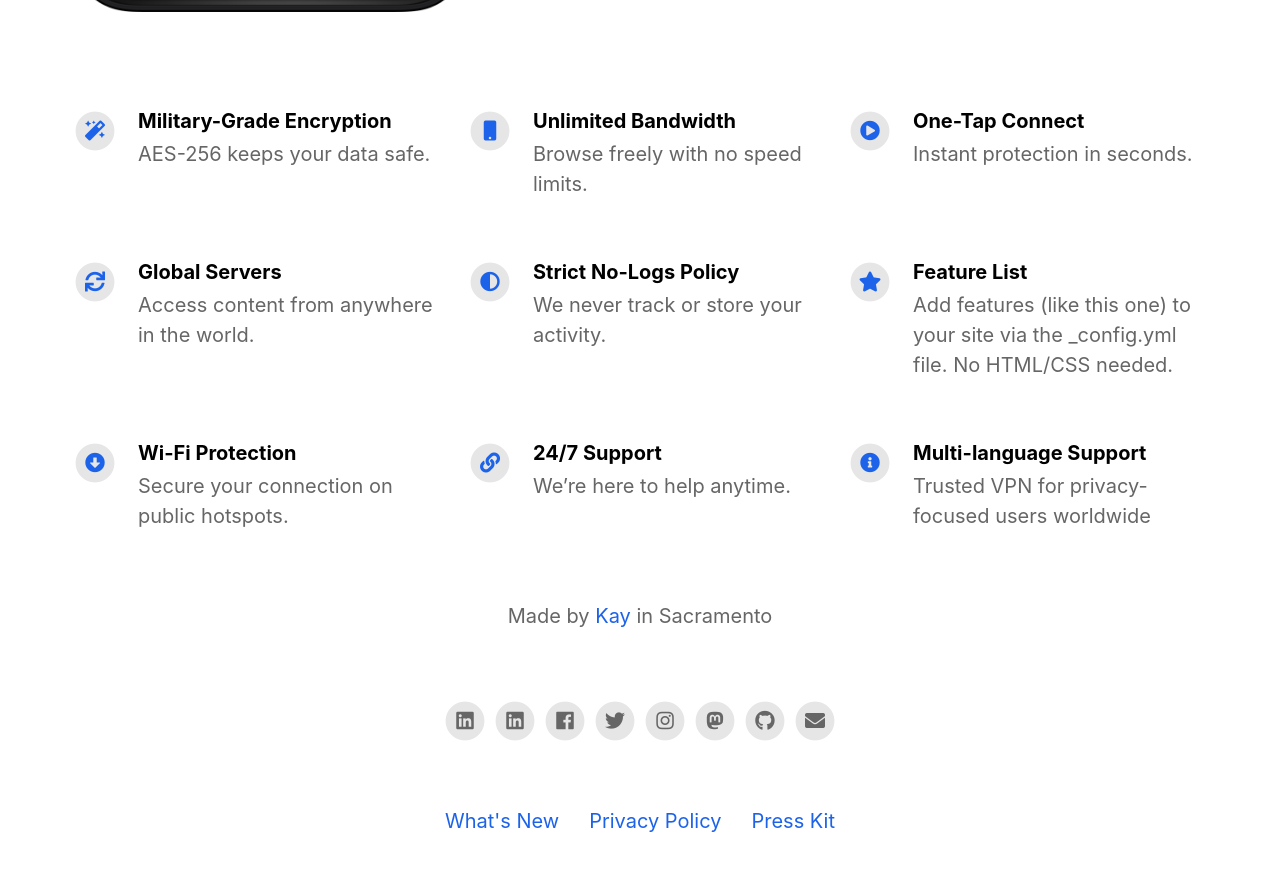
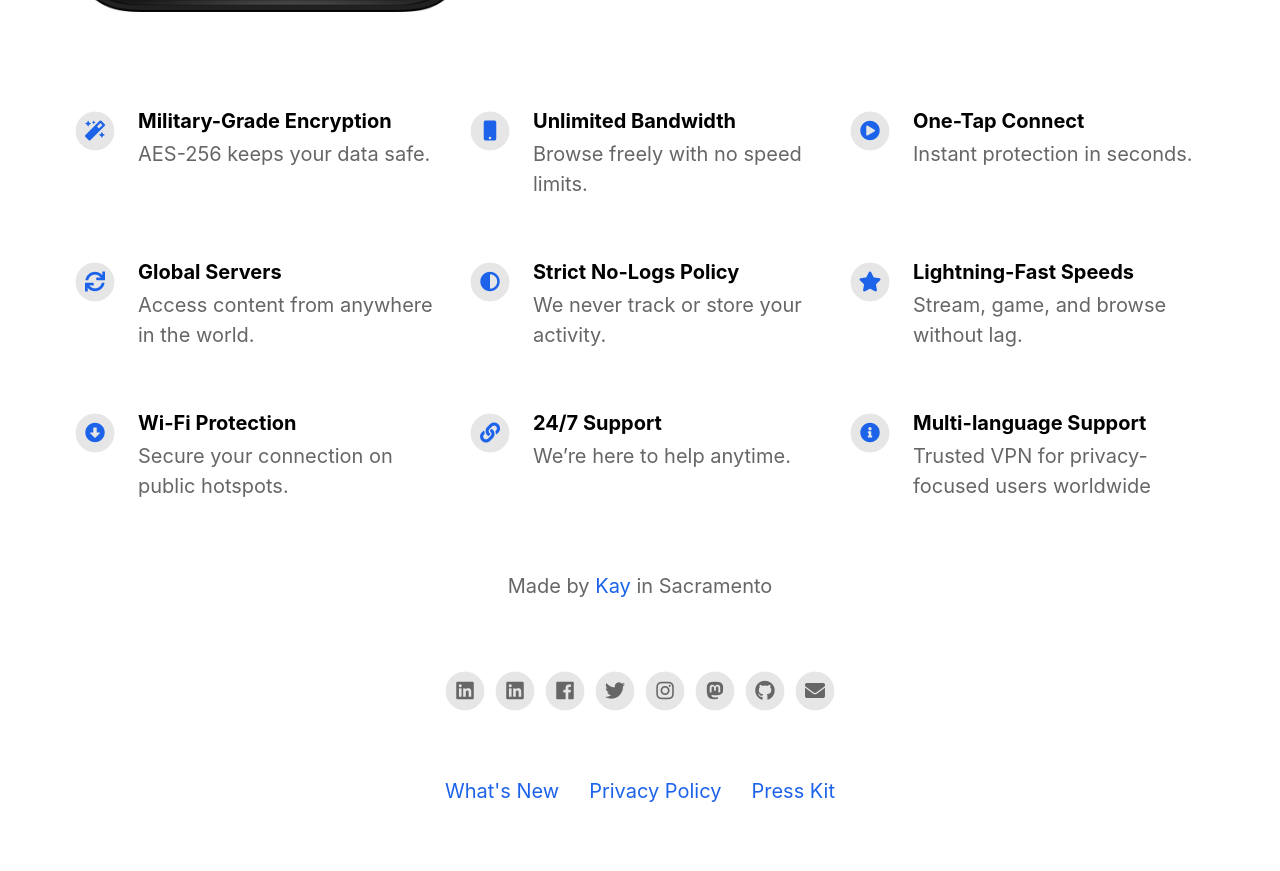
Before and after one commit to adorika228/shieldconnect, a Jekyll site: the page built from index.html, in a window 1280 px wide and 900 px high, scrolled down 973 px. Shown: the top 871 px of the window. Built offline with Jekyll 4.4.1, drawn with Linux system fonts in a browser that asks for light colours; nearby versions of some CDN libraries.

Commit message:
Update _config.yml

```diff
--- a/_config.yml
+++ b/_config.yml
@@ -58,8 +58,8 @@ features                                  :
     description                           : We never track or store your activity.
     fontawesome_icon_name                 : adjust
 
-  - title                                 : Feature List
-    description                           : Add features (like this one) to your site via the _config.yml file. No HTML/CSS needed.
+  - title                                 : Lightning-Fast Speeds
+    description                           : Stream, game, and browse without lag.
     fontawesome_icon_name                 : star
 
   - title                                 : Wi-Fi Protection
```
